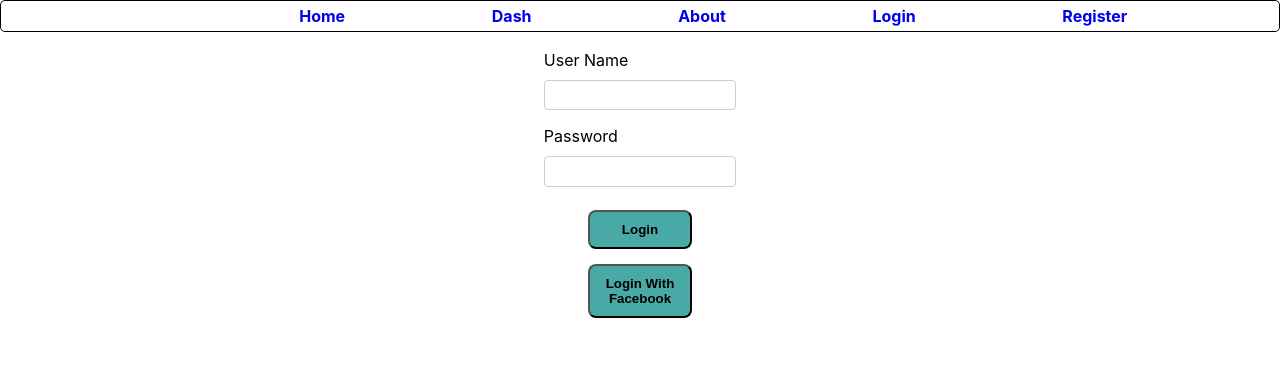
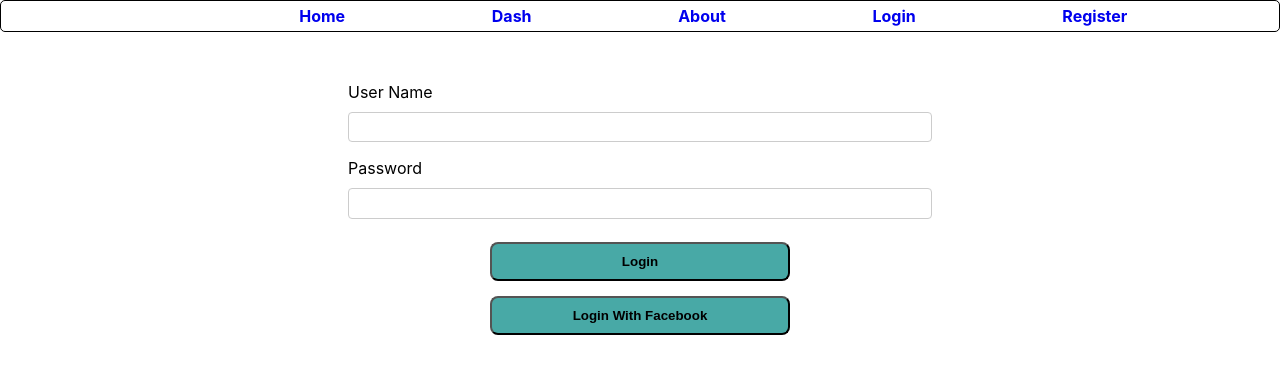
Before and after one commit to Nvlt/endless_encounters_client, a React (Create React App) app: page /login in a window 1280 px wide. Shown: the top 374 px of the page. Built offline with nearby package versions, Linux system fonts and the light colour scheme.

Commit message:
lengthed login inputs on 600px >

```diff
--- a/src/components/DashBoardComponents/DashboardMain/Dash.css
+++ b/src/components/DashBoardComponents/DashboardMain/Dash.css
@@ -3,7 +3,7 @@
     flex-direction: column;
     border: .2em solid black;
     text-align: left;
-    padding: 2rem;
+    padding: 1rem;
     margin: 1rem;
     max-height: 40vh;
     overflow-y: auto;
--- a/src/components/LoginForm/LoginForm.css
+++ b/src/components/LoginForm/LoginForm.css
@@ -10,7 +10,6 @@ input[type=text], input[type=password] {
 .mainBody{
   display: flex;
   flex-direction: column;
-  min-width: 320px;
   width: 100%;
 }
 
@@ -18,6 +17,7 @@ input[type=text], input[type=password] {
   display: flex;
   flex-direction: column;
   padding: 10px;
+  min-width: 300px;
   border-radius: 3px;
   max-width: 500px;
   margin: 0 auto;
@@ -51,3 +51,12 @@ padding: .5em;
   background-color: #FEC369;
   box-shadow: 0 0 10px 2px #595358;
 }
+
+@media all and (min-width: 600px){
+  .form{
+    display: flex;
+    flex-direction: column;
+    margin-top: 2rem;
+    min-width: 600px;
+  }
+}
```
